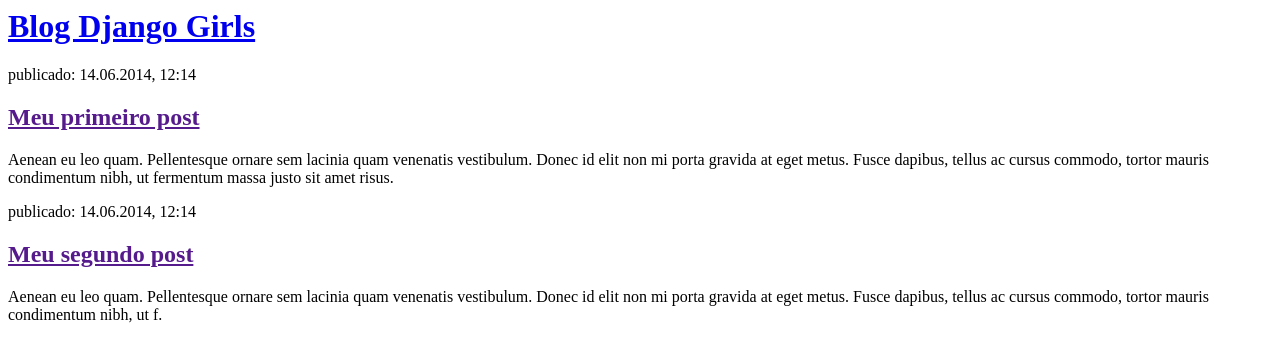
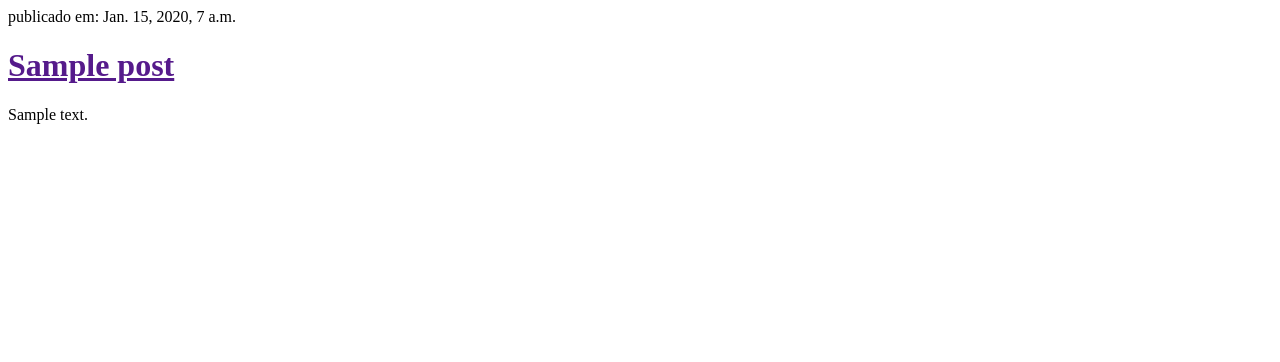
Before and after one commit to higorbatista/blog, a Django app: template blog/templates/blog/post_list.html in a window 1280 px wide. Shown: the top 362 px of the page. Run offline with Django 3.2, Linux system fonts and the light colour scheme; the template is opened without the code that fills it: values that come from a table or form of the project are taken from there, others are empty; tables that the repository leaves empty hold one stand-in row (values such as "Sample post").

Commit message:
adc arquivos

```diff
--- a/blog/templates/blog/post_list.html
+++ b/blog/templates/blog/post_list.html
@@ -3,19 +3,14 @@
         <title>Blog Django Girls</title>
     </head>
     <body>
+    {% for post in posts %}
         <div>
-            <h1><a href="/">Blog Django Girls</a></h1>
+            <p>publicado em: {{ post.published_date }}</p>
+            <h1><a href="">{{ post.title }}</a></h1>
+            <p>{{ post.text|linebreaksbr }}</p>
         </div>
+    {% endfor %}
 
-        <div>
-            <p>publicado: 14.06.2014, 12:14</p>
-            <h2><a href="">Meu primeiro post</a></h2>
-            <p>Aenean eu leo quam. Pellentesque ornare sem lacinia quam venenatis vestibulum. Donec id elit non mi porta gravida at eget metus. Fusce dapibus, tellus ac cursus commodo, tortor mauris condimentum nibh, ut fermentum massa justo sit amet risus.</p>
-        </div>
 
-        <div>
-            <p>publicado: 14.06.2014, 12:14</p>
-            <h2><a href="">Meu segundo post</a></h2>
-            <p>Aenean eu leo quam. Pellentesque ornare sem lacinia quam venenatis vestibulum. Donec id elit non mi porta gravida at eget metus. Fusce dapibus, tellus ac cursus commodo, tortor mauris condimentum nibh, ut f.</p>
-        </div>
+
     </body>
```
Also changed, not shown: blog/views.py (+5 -2 lines).
